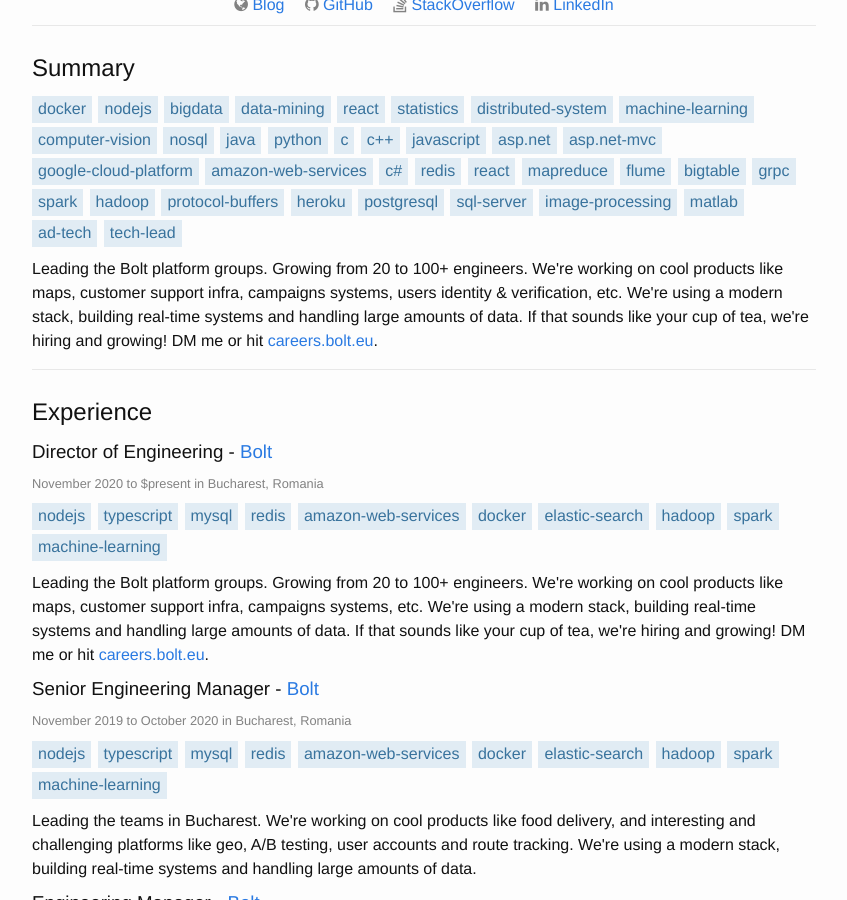
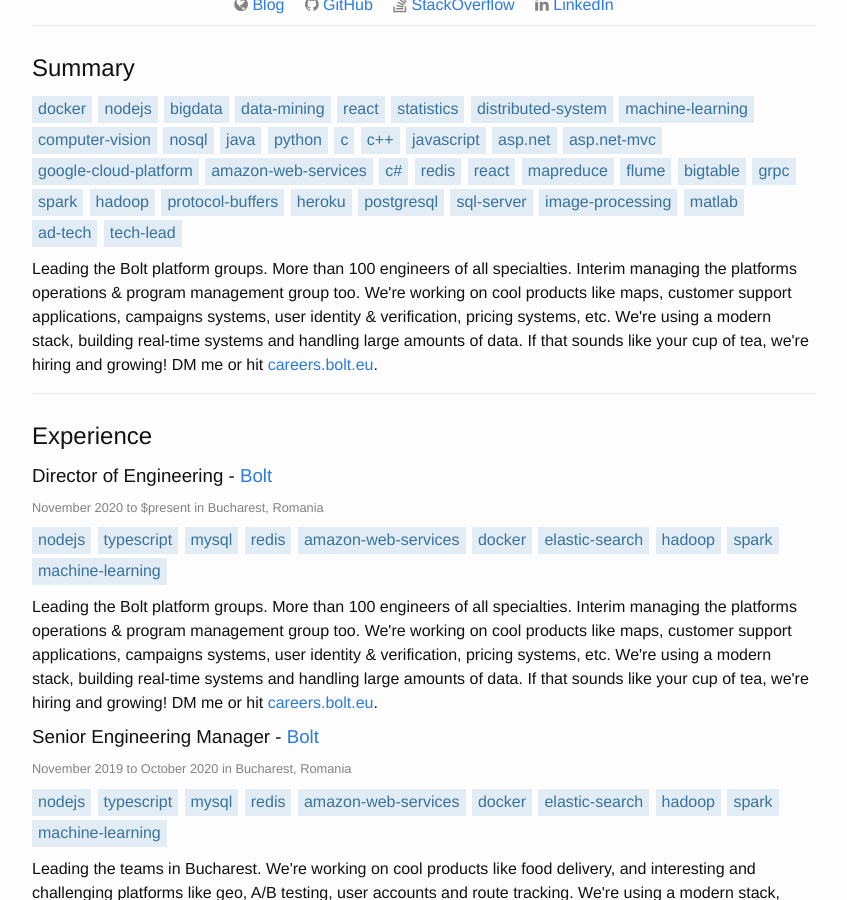
Before and after one commit to horia141/horia141.github.io, a Jekyll site: the page cv.html, which Jekyll copies as it is, in a window 1280 px wide and 900 px high, scrolled down 332 px. Shown: the whole window, without its empty margins (216-1063 px from the left). Built offline with Jekyll 4.4.1, drawn with Linux system fonts in a browser that asks for light colours; comment, search, counter and statistics services are not loaded.

Commit message:
Add managing humans

```diff
--- a/cv.html
+++ b/cv.html
@@ -105,7 +105,7 @@
               <li>tech-lead</li>
           </ul>
 
-          <p>Leading the Bolt platform groups. Growing from 20 to 100+ engineers. We're working on cool products like maps, customer support infra, campaigns systems, users identity & verification, etc. We're using a modern stack, building real-time systems and handling large amounts of data. If that sounds like your cup of tea, we're hiring and growing! DM me or hit <a target="_blank" href="https://careers.bolt.eu">careers.bolt.eu</a>.</p>
+          <p>Leading the Bolt platform groups. More than 100 engineers of all specialties. Interim managing the platforms operations & program management group too. We're working on cool products like maps, customer support applications, campaigns systems, user identity & verification, pricing systems, etc. We're using a modern stack, building real-time systems and handling large amounts of data. If that sounds like your cup of tea, we're hiring and growing! DM me or hit <a target="_blank" href="https://careers.bolt.eu">careers.bolt.eu</a>.</p>
       </section>
 
       <section id="experience">
@@ -129,7 +129,7 @@
                   <li>machine-learning</li>
               </ul>
 
-              <p>Leading the Bolt platform groups. Growing from 20 to 100+ engineers. We're working on cool products like maps, customer support infra, campaigns systems, etc. We're using a modern stack, building real-time systems and handling large amounts of data. If that sounds like your cup of tea, we're hiring and growing! DM me or hit <a target="_blank" href="https://careers.bolt.eu">careers.bolt.eu</a>.</p>
+              <p>Leading the Bolt platform groups. More than 100 engineers of all specialties. Interim managing the platforms operations & program management group too. We're working on cool products like maps, customer support applications, campaigns systems, user identity & verification, pricing systems, etc. We're using a modern stack, building real-time systems and handling large amounts of data. If that sounds like your cup of tea, we're hiring and growing! DM me or hit <a target="_blank" href="https://careers.bolt.eu">careers.bolt.eu</a>.</p>
           </section>
 
           <section id="bolt">
```
Also changed, not shown: _career/2022-05-22-my-suggested-reading.md (+2 -0 lines).
